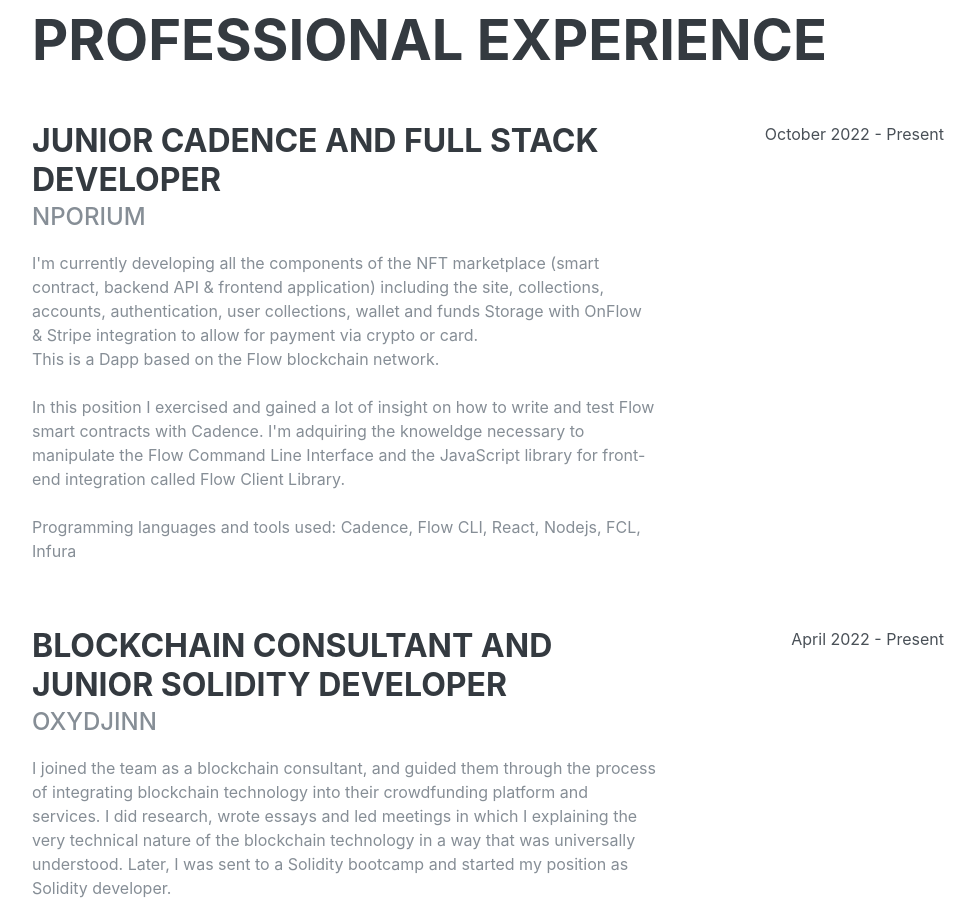
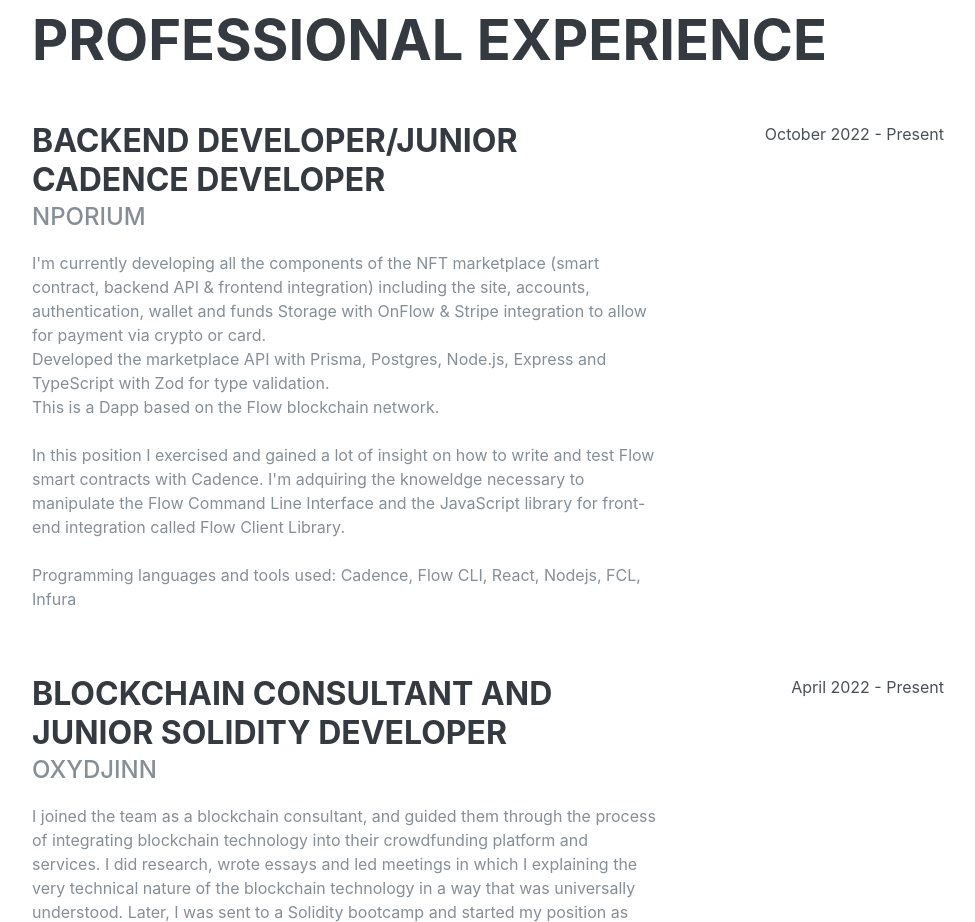
Before and after one commit to fleekgonzalo/Resume, a plain HTML site: page index.html in a window 1280 px wide. Shown: the part 2240-3162 px from the top of the page, without its empty margins (288-1263 px from the left). Drawn offline with nearby package versions, Linux system fonts and the light colour scheme; a web font is replaced by a local one.

Commit message:
Update to Nporium

```diff
--- a/index.html
+++ b/index.html
@@ -223,11 +223,13 @@
 
         <div class="resume-item d-flex flex-column flex-md-row justify-content-between mb-5">
           <div class="resume-content">
-            <h3 class="mb-0">Junior Cadence and Full Stack Developer</h3>
+            <h3 class="mb-0">Backend Developer/Junior Cadence Developer</h3>
             <div class="subheading mb-3">Nporium</div>
             <p>I'm currently developing all the components of the NFT marketplace (smart contract, backend API &
-              frontend application) including the site, collections, accounts, authentication, user collections, wallet
-              and funds Storage with OnFlow & Stripe integration to allow for payment via crypto or card.
+              frontend integration) including the site, accounts, authentication, wallet
+              and funds Storage with OnFlow & Stripe integration to allow for payment via crypto or card. <br>
+              Developed the marketplace API with Prisma, Postgres, Node.js, Express and TypeScript with Zod for
+              type validation.
               <br> This is a Dapp based on the Flow blockchain network.
               <br><br>
               In this position I exercised and gained a lot of insight on how to write and test Flow smart contracts
```
